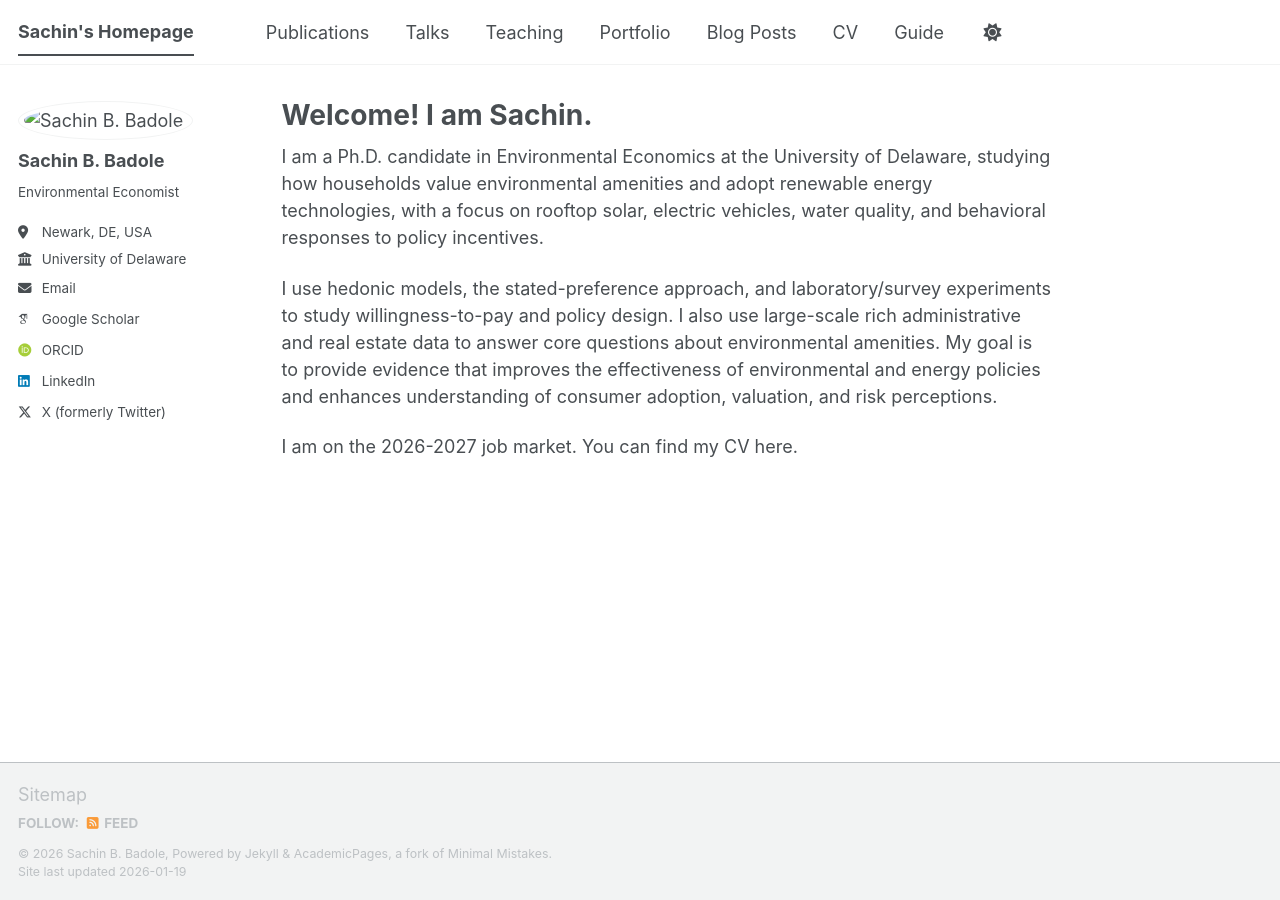
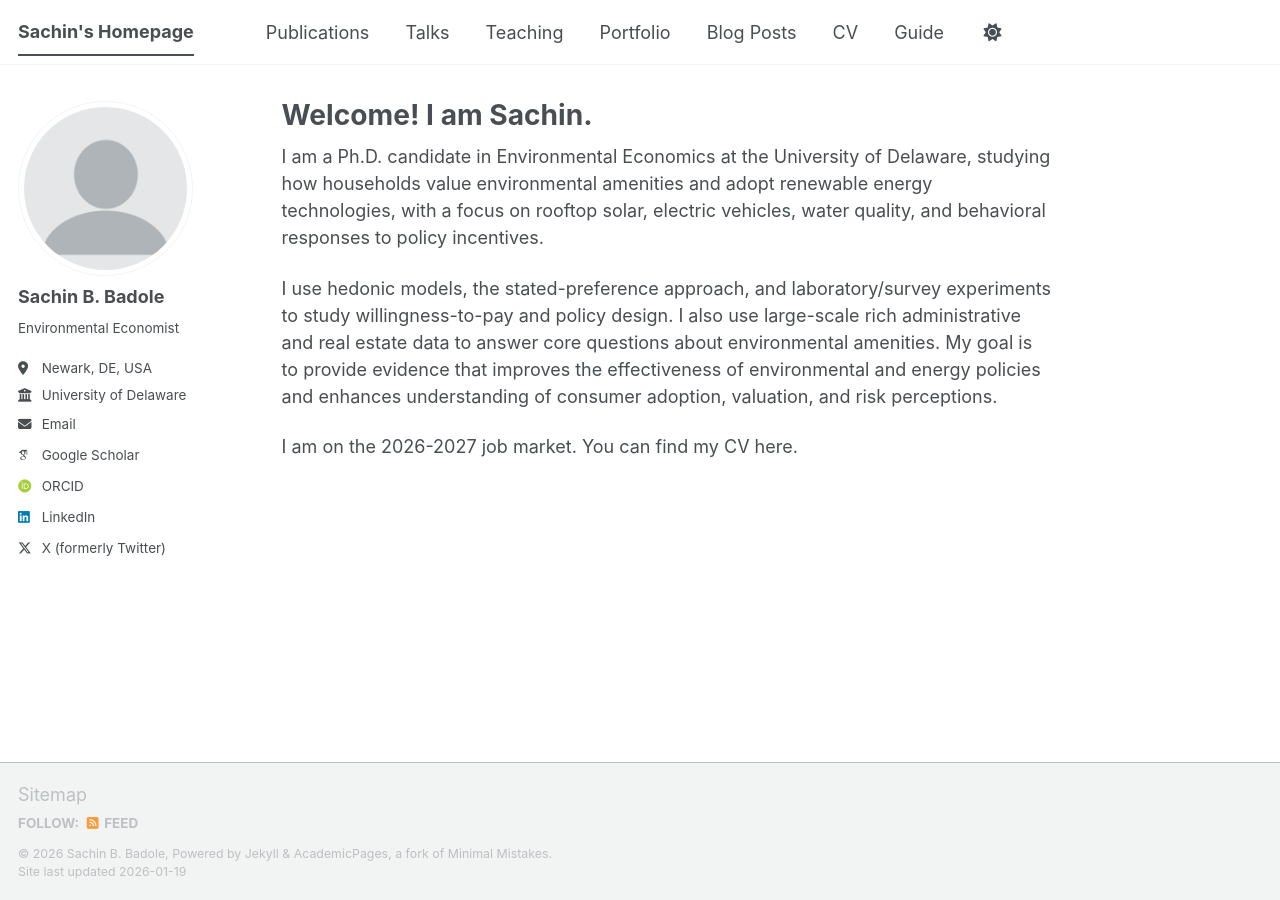
Before and after one commit to sachin-b-badole/sachin-b-badole.github.io, a Jekyll site: the page built from _pages/about.md, in a window 1280 px wide. Built offline with Jekyll 4.4.1, drawn with Linux system fonts in a browser that asks for light colours; some web fonts are replaced; a script bundle is joined from its source files by our own code; library files that are not in the unit come from our copies.

Commit message:
Update _config.yml

```diff
--- a/_config.yml
+++ b/_config.yml
@@ -23,7 +23,7 @@ repository               : "sachin-b-badole/sachin-b-badole.github.io"
 #               Additional customization can be done by editing /_includes/author-profile.html
 author:
   # Biographic information
-  avatar           : "/images/Sachin_IMG_0138.JPG"
+  avatar           : "profile.png"
   name             : "Sachin B. Badole"
   pronouns         : # example: "she/her"
   bio              : "Environmental Economist"
```
